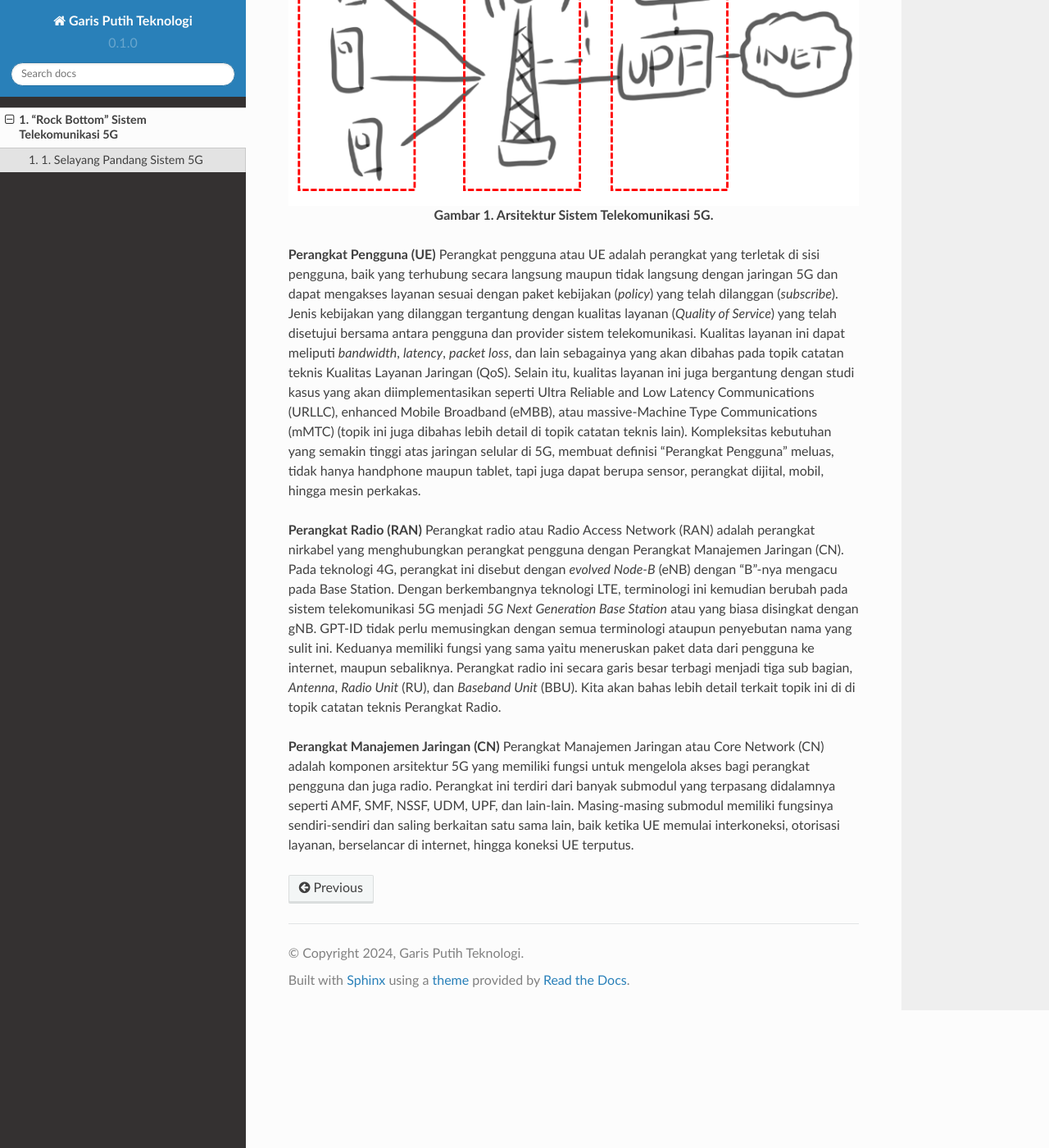
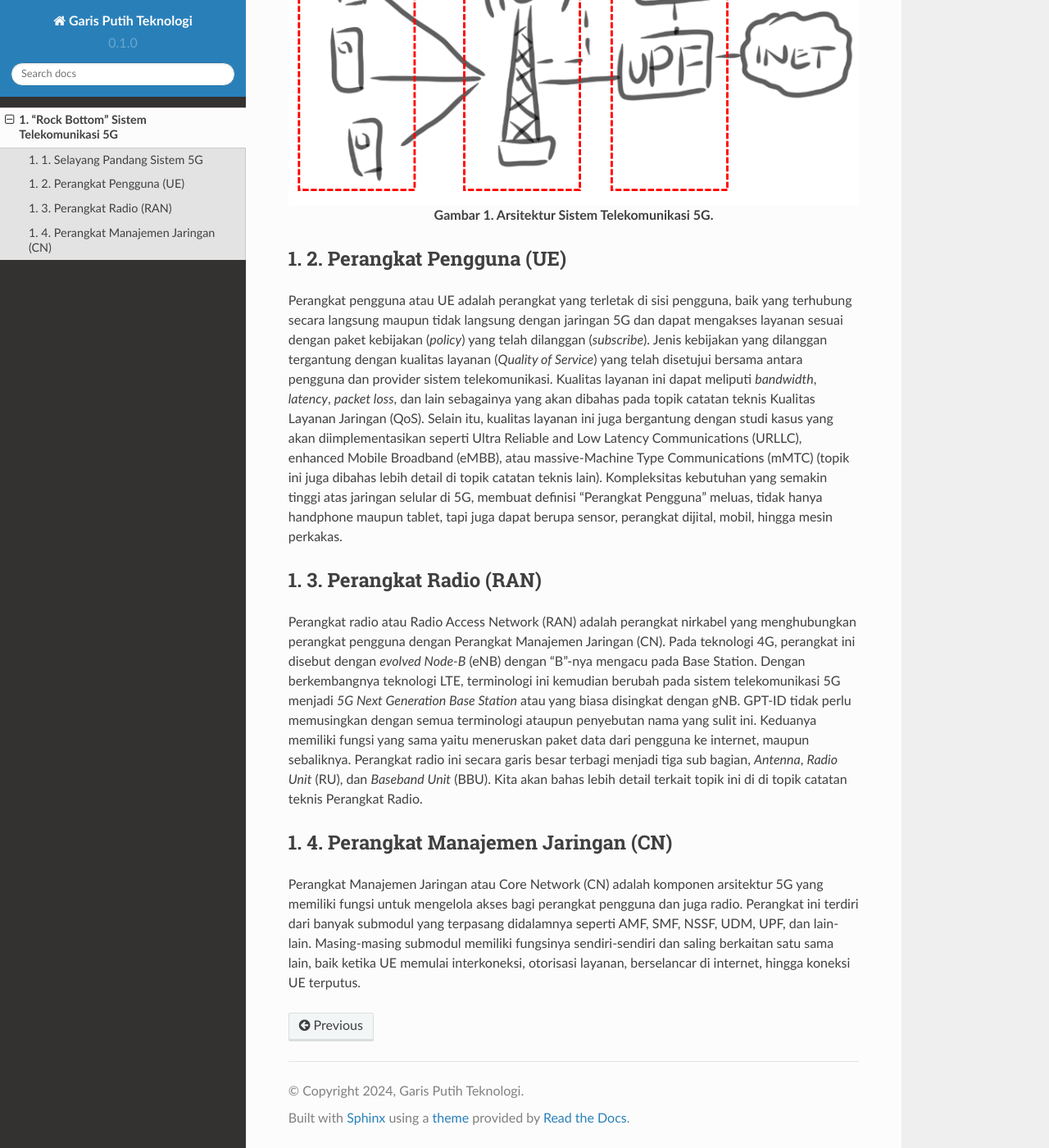
Before and after one commit to garisputihteknologi/garisputihteknologi, a Sphinx documentation site: the page built from docs/source/arsitektur5G.rst, in a window 1280 px wide and 1400 px high, scrolled down 940 px. Shown: the whole window at 82% size. Built offline with Sphinx 7.4.7 and the Read the Docs theme 2.0.0, drawn with Linux system fonts in a browser that asks for light colours.

Commit message:
Update arsitektur5G.rst

```diff
--- a/docs/source/arsitektur5G.rst
+++ b/docs/source/arsitektur5G.rst
@@ -20,11 +20,17 @@ Pada sistem telekomunikasi 5G, ada tiga komponen pembentuk yang perlu GPT-ID pah
 .. centered::
   Gambar 1. Arsitektur Sistem Telekomunikasi 5G.
 
-**Perangkat Pengguna (UE)**
+1. 2. Perangkat Pengguna (UE)
+-----------------------------
+
 Perangkat pengguna atau UE adalah perangkat yang terletak di sisi pengguna, baik yang terhubung secara langsung maupun tidak langsung dengan jaringan 5G dan dapat mengakses layanan sesuai dengan paket kebijakan (*policy*) yang telah dilanggan (*subscribe*). Jenis kebijakan yang dilanggan tergantung dengan kualitas layanan (*Quality of Service*) yang telah disetujui bersama antara pengguna dan provider sistem telekomunikasi. Kualitas layanan ini dapat meliputi *bandwidth*, *latency*, *packet loss*, dan lain sebagainya yang akan dibahas pada topik catatan teknis Kualitas Layanan Jaringan (QoS). Selain itu, kualitas layanan ini juga bergantung dengan studi kasus yang akan diimplementasikan seperti Ultra Reliable and Low Latency Communications (URLLC), enhanced Mobile Broadband (eMBB), atau massive-Machine Type Communications (mMTC) (topik ini juga dibahas lebih detail di topik catatan teknis lain). Kompleksitas kebutuhan yang semakin tinggi atas jaringan selular di 5G, membuat definisi "Perangkat Pengguna" meluas, tidak hanya handphone maupun tablet, tapi juga dapat berupa sensor, perangkat dijital, mobil, hingga mesin perkakas.
 
-**Perangkat Radio (RAN)**
+1. 3. Perangkat Radio (RAN)
+---------------------------
+
 Perangkat radio atau Radio Access Network (RAN) adalah perangkat nirkabel yang menghubungkan perangkat pengguna dengan Perangkat Manajemen Jaringan (CN). Pada teknologi 4G, perangkat ini disebut dengan *evolved Node-B* (eNB) dengan "B"-nya mengacu pada Base Station. Dengan berkembangnya teknologi LTE, terminologi ini kemudian berubah pada sistem telekomunikasi 5G menjadi *5G Next Generation Base Station* atau yang biasa disingkat dengan gNB. GPT-ID tidak perlu memusingkan dengan semua terminologi ataupun penyebutan nama yang sulit ini. Keduanya memiliki fungsi yang sama yaitu meneruskan paket data dari pengguna ke internet, maupun sebaliknya. Perangkat radio ini secara garis besar terbagi menjadi tiga sub bagian, *Antenna*, *Radio Unit* (RU), dan *Baseband Unit* (BBU). Kita akan bahas lebih detail terkait topik ini di di topik catatan teknis Perangkat Radio.
 
-**Perangkat Manajemen Jaringan (CN)**
+1. 4. Perangkat Manajemen Jaringan (CN)
+---------------------------------------
+
 Perangkat Manajemen Jaringan atau Core Network (CN) adalah komponen arsitektur 5G yang memiliki fungsi untuk mengelola akses bagi perangkat pengguna dan juga radio. Perangkat ini terdiri dari banyak submodul yang terpasang didalamnya seperti AMF, SMF, NSSF, UDM, UPF, dan lain-lain. Masing-masing submodul memiliki fungsinya sendiri-sendiri dan saling berkaitan satu sama lain, baik ketika UE memulai interkoneksi, otorisasi layanan, berselancar di internet, hingga koneksi UE terputus.
```
